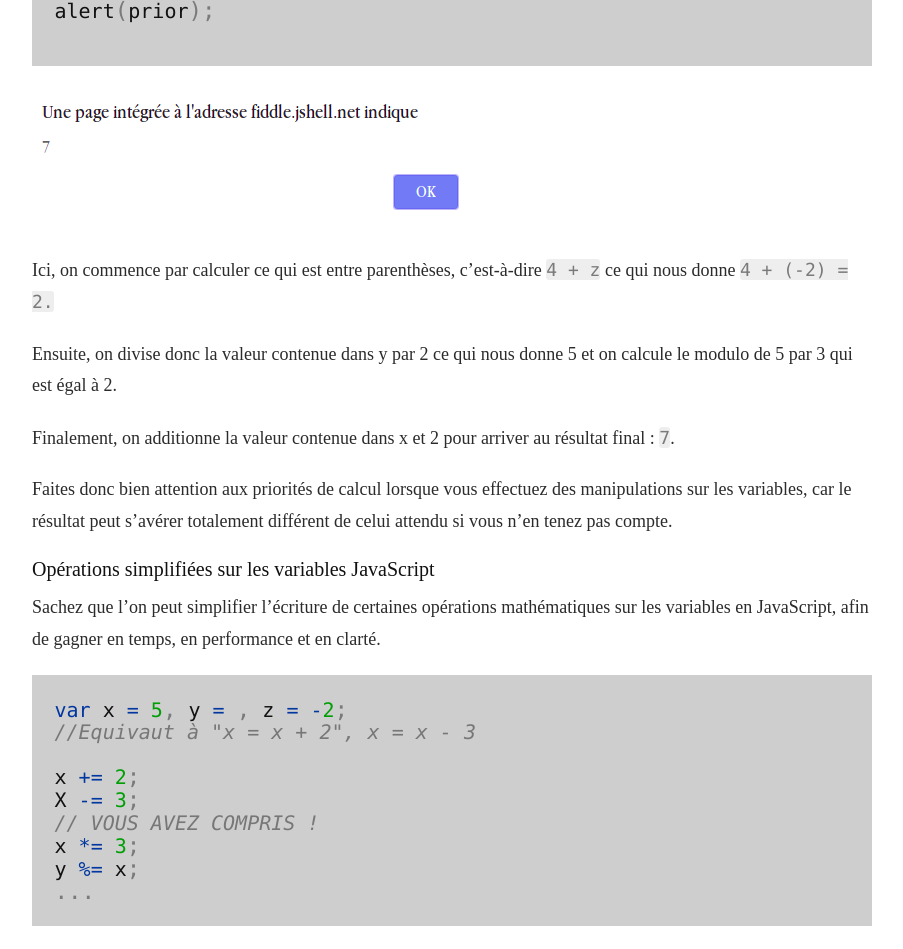
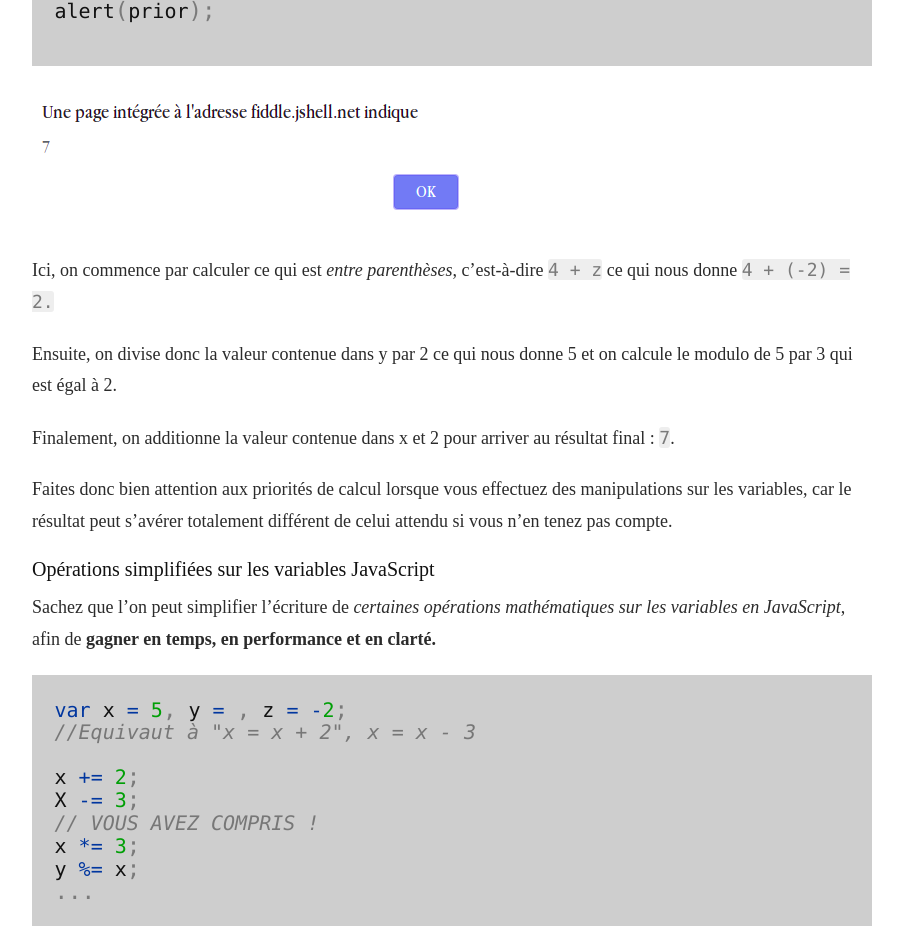
Before and after one commit to andryjohn/RJ-s-blog, a Jekyll site: the page built from _posts/2019-07-02-JavaScript-for-beginner.md, in a window 1280 px wide and 1400 px high, scrolled down 13412 px. Shown: the top 949 px of the window, without its empty margins (188-1091 px from the left). Built offline with Jekyll 4.4.1, drawn with Linux system fonts in a browser that asks for light colours; nearby versions of some CDN libraries; some web fonts are replaced; comment, search, counter and statistics services are not loaded; some of the changed text lies outside the part shown.

````diff
--- a/_posts/2019-07-02-JavaScript-for-beginner.md
+++ b/_posts/2019-07-02-JavaScript-for-beginner.md
@@ -277,7 +277,7 @@ alert(prior);
 ![prior](/images/prior.png)
 
 
-Ici, on commence par calculer ce qui est entre parenthèses, c’est-à-dire `4 + z` ce qui nous donne `4 + (-2) = 2.`
+Ici, on commence par calculer ce qui est *entre parenthèses*, c’est-à-dire `4 + z` ce qui nous donne `4 + (-2) = 2.`
 
 Ensuite, on divise donc la valeur contenue dans y par 2 ce qui nous donne 5 et on calcule le modulo de 5 par 3 qui est égal à 2.
 
@@ -288,7 +288,7 @@ Faites donc bien attention aux priorités de calcul lorsque vous effectuez des m
 
 ### Opérations simplifiées sur les variables JavaScript
 
-Sachez que l’on peut simplifier l’écriture de certaines opérations mathématiques sur les variables en JavaScript, afin de gagner en temps, en performance et en clarté.
+Sachez que l’on peut simplifier l’écriture de *certaines opérations mathématiques sur les variables en JavaScript*, afin de **gagner en temps, en performance et en clarté.**
 
 ```javascript
 var x = 5, y = , z = -2;
````
Also changed, not shown: other parts of _posts/2019-07-02-JavaScript-for-beginner.md (+12 -1 lines).
